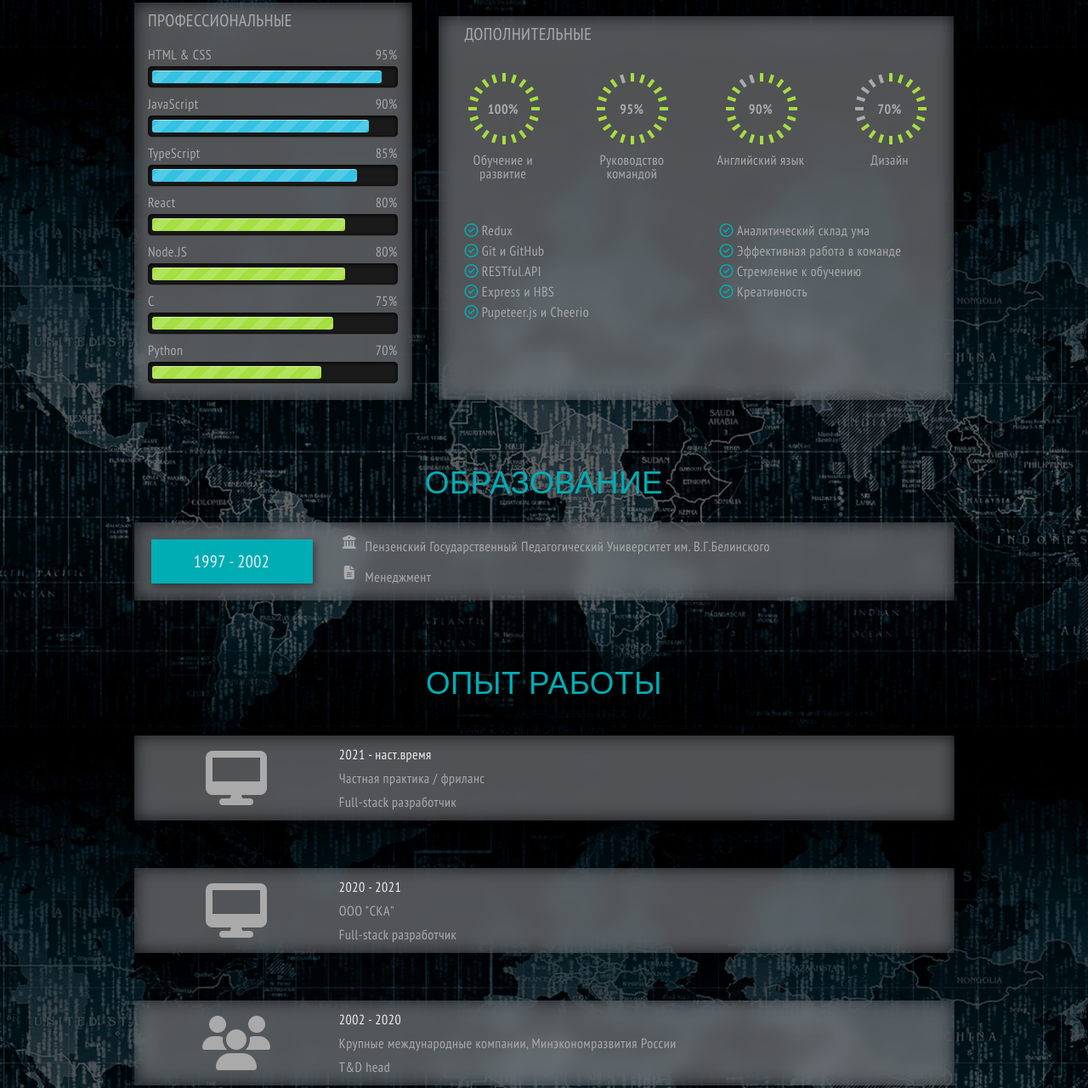
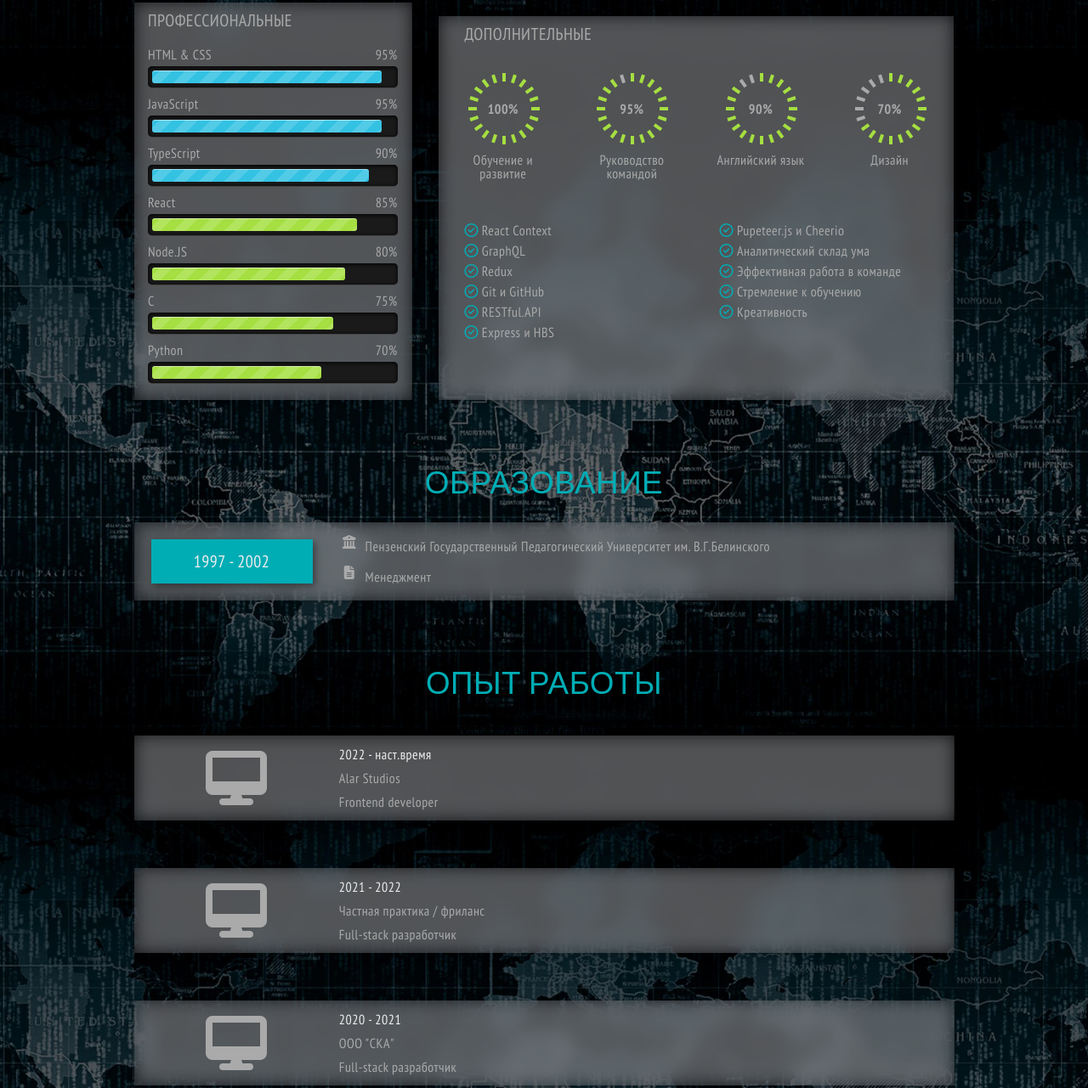
Before and after one commit to DmitriyRud/DmitriyRud.github.io, a plain HTML site: page index.html in a window 1280 px wide. Shown: the part 736-2017 px from the top of the page at 85% size. Drawn offline with nearby package versions, Linux system fonts and the light colour scheme.

Commit message:
actual data added

```diff
--- a/index.html
+++ b/index.html
@@ -138,24 +138,24 @@
                         </div>
                         <div class="skill">
                             <span class="skill-name">JavaScript</span>
+                            <span class="skill-value">95%</span>
+                        </div>
+                        <div class="progress-bar blue stripes">
+                            <span style="width: 95%"></span>
+                        </div>
+                        <div class="skill">
+                            <span class="skill-name">TypeScript</span>
                             <span class="skill-value">90%</span>
                         </div>
                         <div class="progress-bar blue stripes">
                             <span style="width: 90%"></span>
                         </div>
                         <div class="skill">
-                            <span class="skill-name">TypeScript</span>
+                            <span class="skill-name">React</span>
                             <span class="skill-value">85%</span>
                         </div>
-                        <div class="progress-bar blue stripes">
+                        <div class="progress-bar green stripes">
                             <span style="width: 85%"></span>
-                        </div>
-                        <div class="skill">
-                            <span class="skill-name">React</span>
-                            <span class="skill-value">80%</span>
-                        </div>
-                        <div class="progress-bar green stripes">
-                            <span style="width: 80%"></span>
                         </div>
                         <div class="skill">
                             <span class="skill-name">Node.JS</span>
@@ -261,6 +261,14 @@
                             <div class="checklist_card">
                                 <div class="checklist_line">
                                     <i class="fa fa-check-circle" aria-hidden="true"></i>
+                                    <span>React Context</span>
+                                </div>
+                                <div class="checklist_line">
+                                    <i class="fa fa-check-circle" aria-hidden="true"></i>
+                                    <span>GraphQL</span>
+                                </div>
+                                <div class="checklist_line">
+                                    <i class="fa fa-check-circle" aria-hidden="true"></i>
                                     <span>Redux</span>
                                 </div>
                                 <div class="checklist_line">
@@ -275,13 +283,12 @@
                                     <i class="fa fa-check-circle" aria-hidden="true"></i>
                                     <span>Express и HBS</span>
                                 </div>
+                            </div>
+                            <div class="checklist_card">
                                 <div class="checklist_line">
                                     <i class="fa fa-check-circle" aria-hidden="true"></i>
                                     <span>Pupeteer.js и Cheerio</span>
                                 </div>
-
-                            </div>
-                            <div class="checklist_card">
                                 <div class="checklist_line">
                                     <i class="fa fa-check-circle" aria-hidden="true"></i>
                                     <span>Аналитический склад ума</span>
@@ -342,7 +349,30 @@
                                     <i class="fa fa-desktop"></i>
                                 </div>
                                 <div class="work_description">
-                                    <div class="work_line">2021 - наст.время</div>
+                                    <div class="work_line">2022 - наст.время</div>
+                                    <div class="work_line">Alar Studios</div>
+                                    <div class="work_line">Frontend developer</div>
+                                </div>
+                            </div>
+                        </div>
+                        <div class="face face2">
+                            <div class="content">
+                                <ul>
+                                    <li>Разработка SPA приложений по проектам заказчиков</li>
+                                    <li>Основной проект - www.happify.com</li>
+                                </ul>
+                            </div>
+                        </div>
+                    </div>
+
+                    <div class="experience_card">
+                        <div class="face face1 card">
+                            <div class="content">
+                                <div class="work_logo">
+                                    <i class="fa fa-desktop"></i>
+                                </div>
+                                <div class="work_description">
+                                    <div class="work_line">2021 - 2022</div>
                                     <div class="work_line">Частная практика / фриланс</div>
                                     <div class="work_line">Full-stack разработчик</div>
                                 </div>
```
Also changed, not shown: index_en.html (+42 -13 lines), 1 other file.
